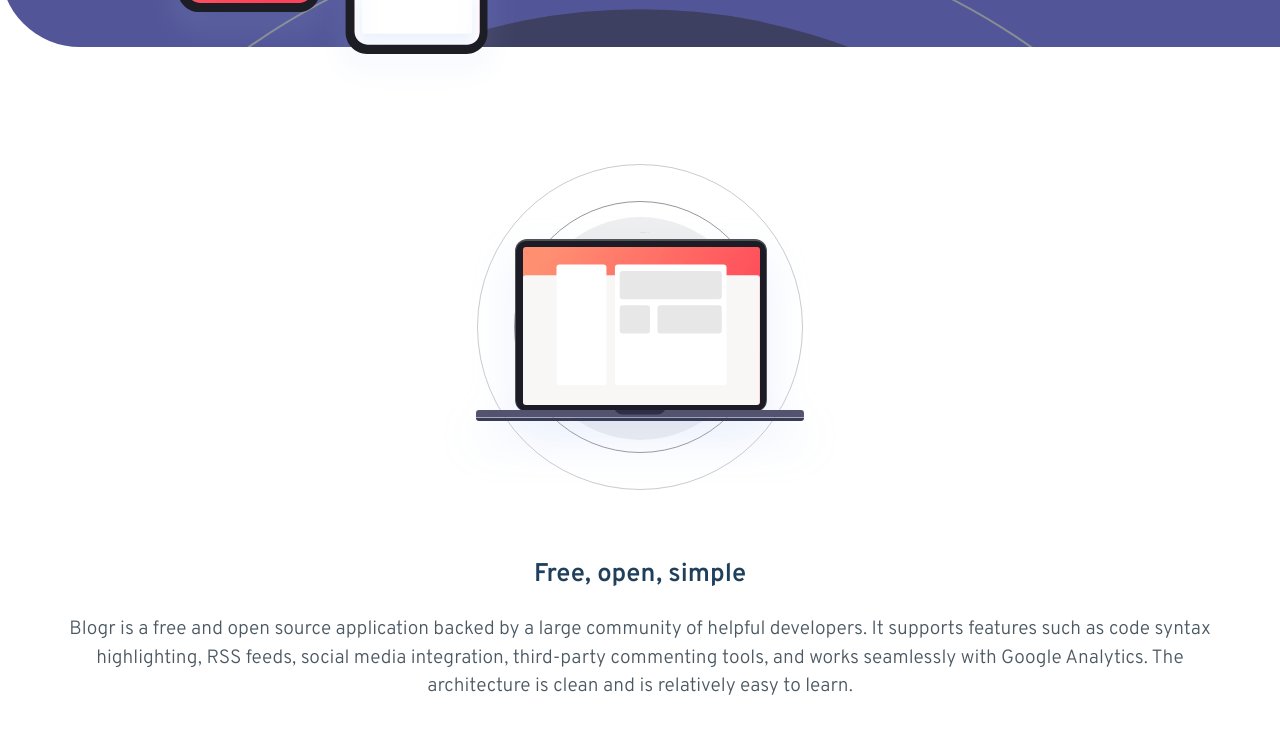
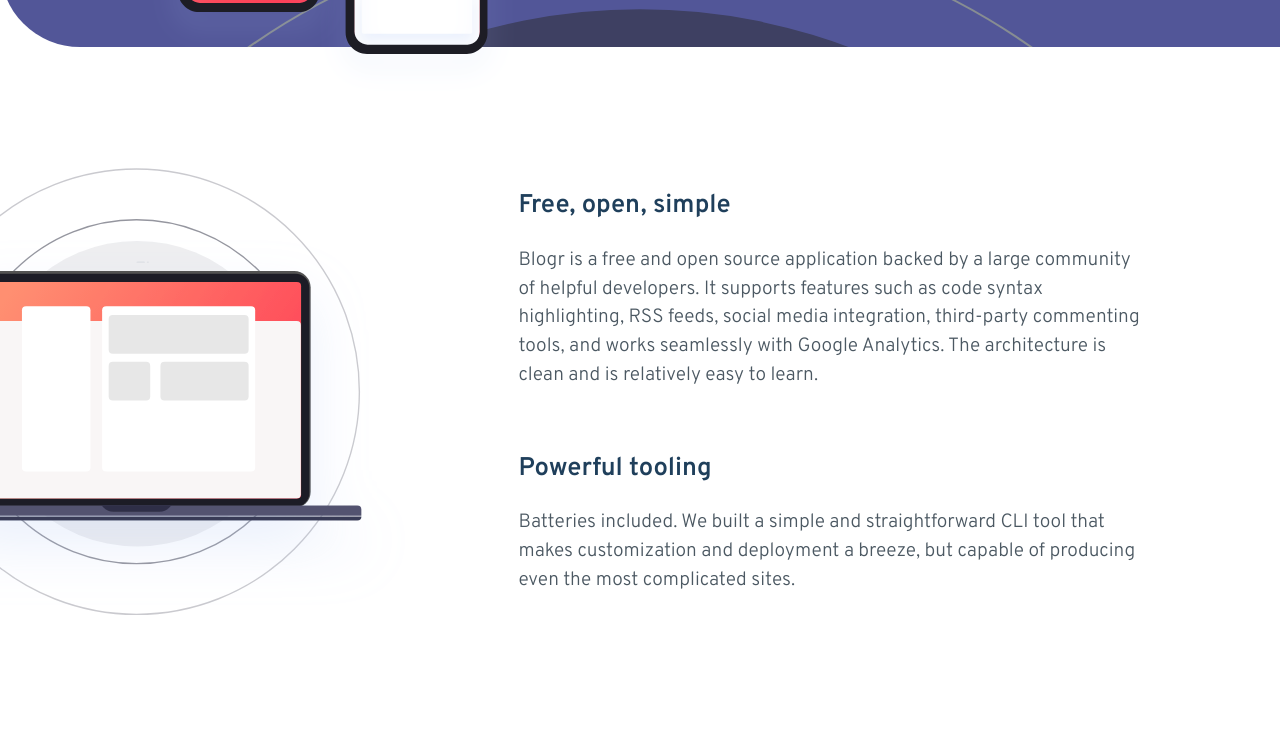
Before and after one commit to MilosSimic994/blogr-landing-page, a plain HTML site: page index.html in a window 1280 px wide. Shown: the part 1463-2195 px from the top of the page. Drawn offline with Linux system fonts and the light colour scheme.

Commit message:
simple tablet

```diff
--- a/index.html
+++ b/index.html
@@ -102,7 +102,10 @@
 
   <section class="simple">
     <div class="container">
-      <img src="/images/illustration-laptop-mobile.svg" alt="">
+      <img src="/images/illustration-laptop-mobile.svg" class="laptop-mob" alt="">
+      <img src="/images/illustration-laptop-desktop.svg" class="laptop-desk" alt="">
+
+      <div>
         <article>
           <h3> Free, open, simple</h3>
           <p> Blogr is a free and open source application backed by a large community of helpful developers. It supports
@@ -114,6 +117,7 @@
           <p>Batteries included. We built a simple and straightforward CLI tool that makes customization and deployment a breeze, but
             capable of producing even the most complicated sites.</p>
         </article>
+    </div>
 
     </div>
   </section>
--- a/scss/layout/_simple.scss
+++ b/scss/layout/_simple.scss
@@ -2,9 +2,34 @@
   @include flex(center, center, column);
   margin: 40px 0;
   text-align: center;
+  .laptop-desk {
+    display: none;
+  }
+
+  @include tab {
+    margin: 70px 0;
+    .container {
+      @include flex(center, center, row);
+      align-self: flex-end;
+    }
+
+    position: relative;
+  }
 
   img {
     margin: 20px 0;
+    @include tab {
+      position: absolute;
+      left: -205px;
+      height: 90%;
+    }
+  }
+  div {
+    @include tab {
+      width: 70%;
+      @include flex(center, center, column);
+      text-align: left;
+    }
   }
   article {
     padding: 30px 0;
--- a/scss/mixins/_media.scss
+++ b/scss/mixins/_media.scss
@@ -1,5 +1,5 @@
 @mixin tab {
-  @media screen and (min-width: 1024px) {
+  @media screen and (min-width: 1124px) {
     @content;
   }
 }
```
Also changed, not shown: css/style.css, 1 other file. Lines whose indentation alone changed are shown as unchanged.
